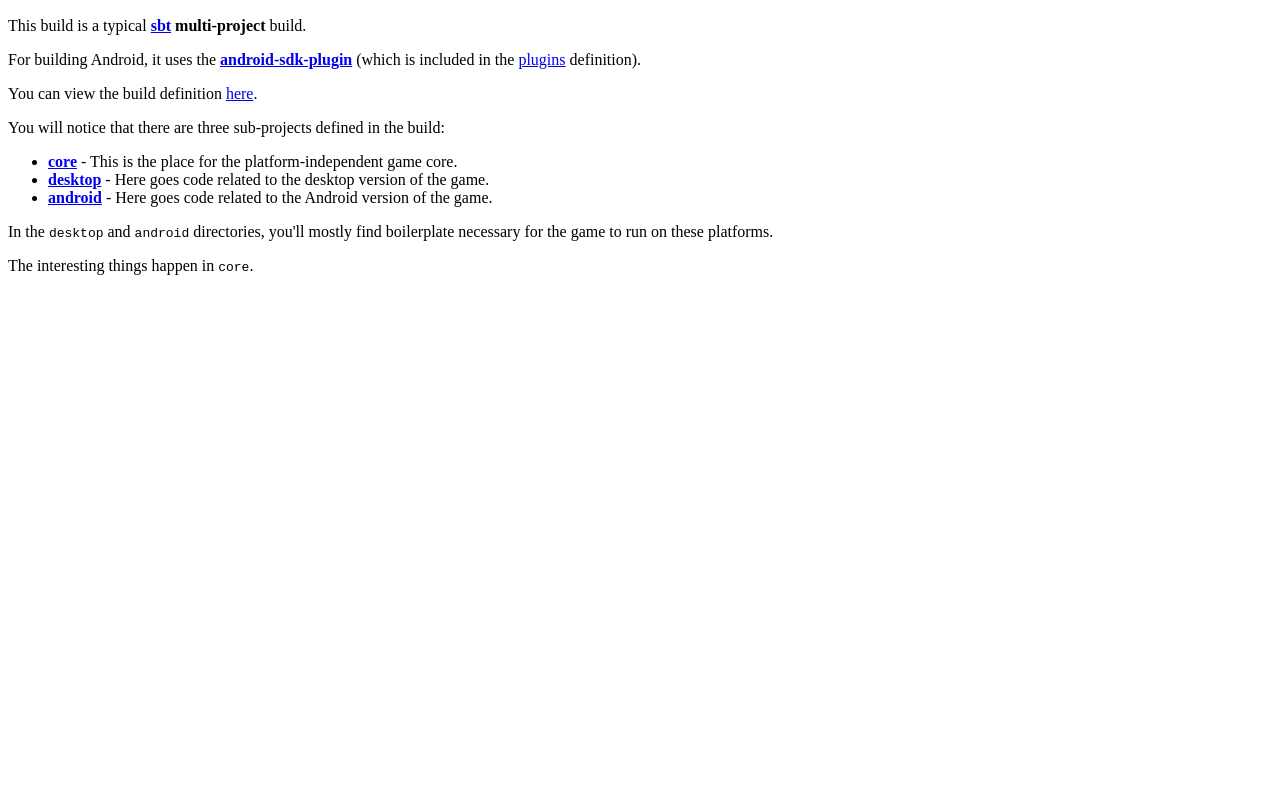
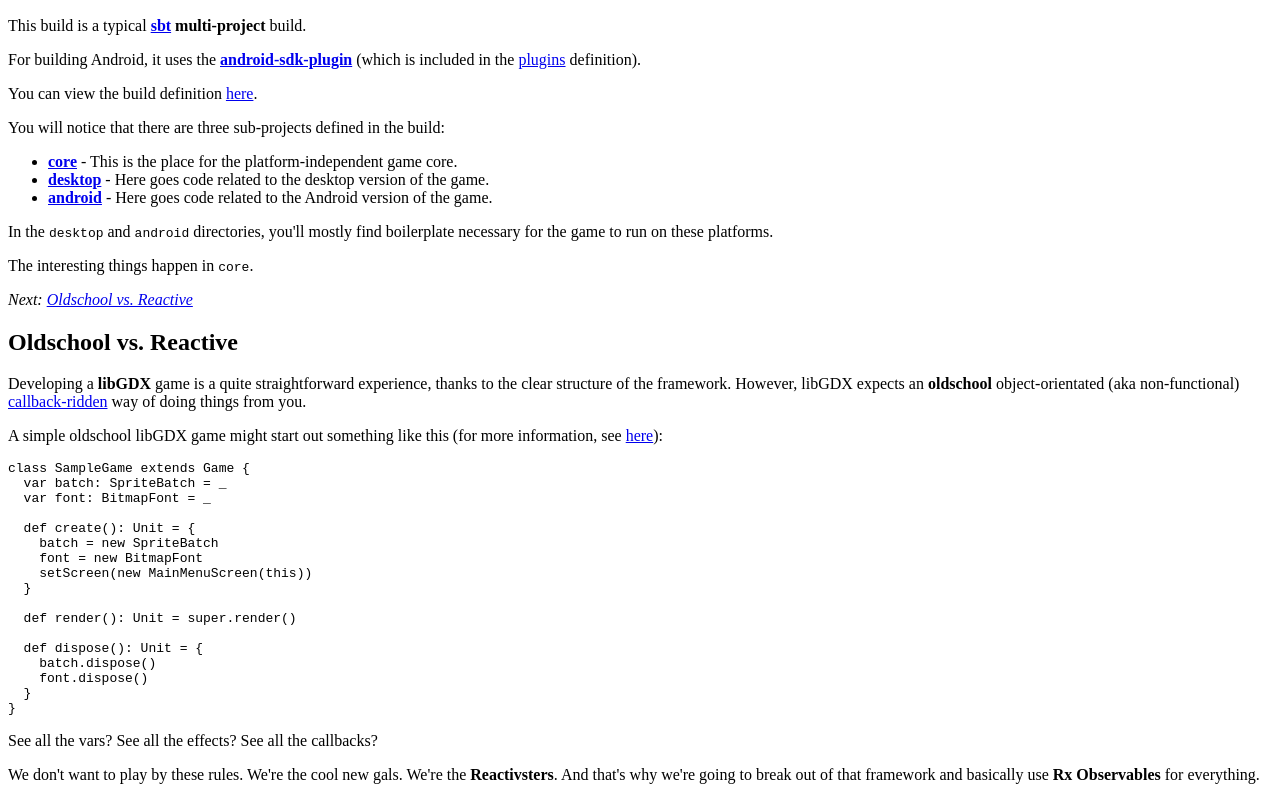
Before and after one commit to jmhofer/activator-libgdx-rxscala, a plain HTML site: page tutorial/index.html in a window 1280 px wide. Shown: the part 333-1133 px from the top of the page. Before the commit the page ends 800 px from the top, so only its background shows below. Drawn offline with Linux system fonts and the light colour scheme.

Commit message:
Add chapter about old school libgdx.

```diff
--- a/tutorial/index.html
+++ b/tutorial/index.html
@@ -17,7 +17,7 @@
             </p>
             <p>
                 The structure and build of this project is quite complicated at a first glance. This is due to libGDX being a <b>multi-platform framework</b>.
-                Also, targeting <b>Android</b> in a build system always creates some overhead.
+                Also, targeting <b>Android</b> in a build system always creates some overhead. However, I'll walk you through.
             </p>
             <p><i>Next: <a href="#tutorial/1">Project Structure</a></i></p>
         </div>
@@ -48,6 +48,44 @@
             <p>
                 The interesting things happen in <tt>core</tt>.
             </p>
+            <p><i>Next: <a href="#tutorial/2">Oldschool vs. Reactive</a></i></p>
+
+        </div>
+        <div>
+            <h2>Oldschool vs. Reactive</h2>
+            <p>
+                Developing a <b>libGDX</b> game is a quite straightforward experience, thanks to the clear structure of the framework.
+                However, libGDX expects an <b>oldschool</b> object-orientated (aka non-functional)
+                <a href="http://elm-lang.org/learn/Escape-from-Callback-Hell.elm">callback-ridden</a> way of doing things from you.
+            </p>
+            <p>
+                A simple oldschool libGDX game might start out something like this (for more information,
+                see <a href="https://github.com/libgdx/libgdx/wiki/Extending%20the%20Simple%20Game">here</a>):
+<pre><code>class SampleGame extends Game {
+  var batch: SpriteBatch = _
+  var font: BitmapFont = _
+
+  def create(): Unit = {
+    batch = new SpriteBatch
+    font = new BitmapFont
+    setScreen(new MainMenuScreen(this))
+  }
+
+  def render(): Unit = super.render()
+
+  def dispose(): Unit = {
+    batch.dispose()
+    font.dispose()
+  }
+}</code></pre>
+            </p>
+            <p>
+                See all the vars? See all the effects? See all the callbacks?
+            </p>
+            <p>
+                We don't want to play by these rules. We're the cool new gals. We're the <b>Reactivsters</b>. And that's why we're going
+                to break out of that framework and basically use <b>Rx Observables</b> for everything.
+            </p>
         </div>
     </body>
 </html>
```
